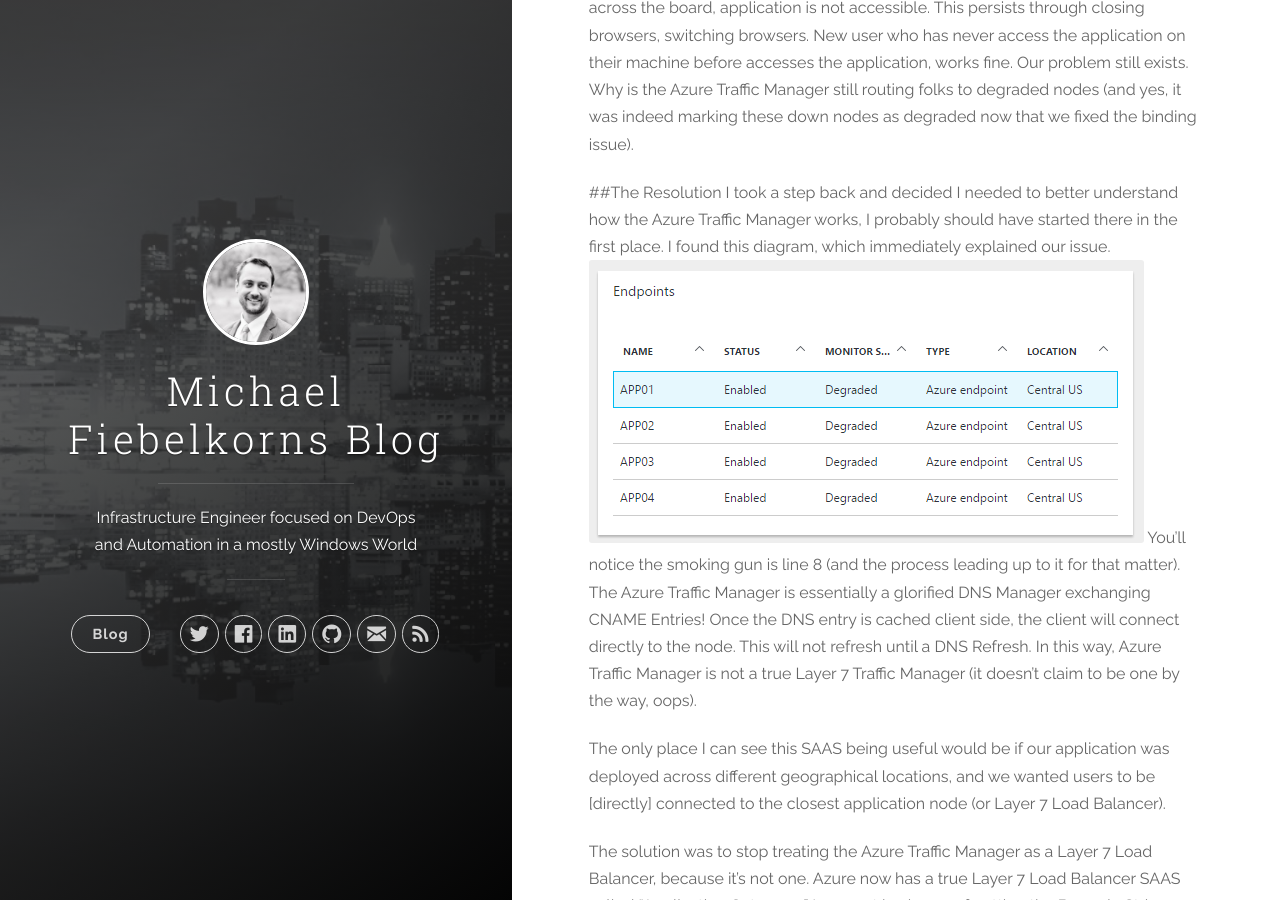
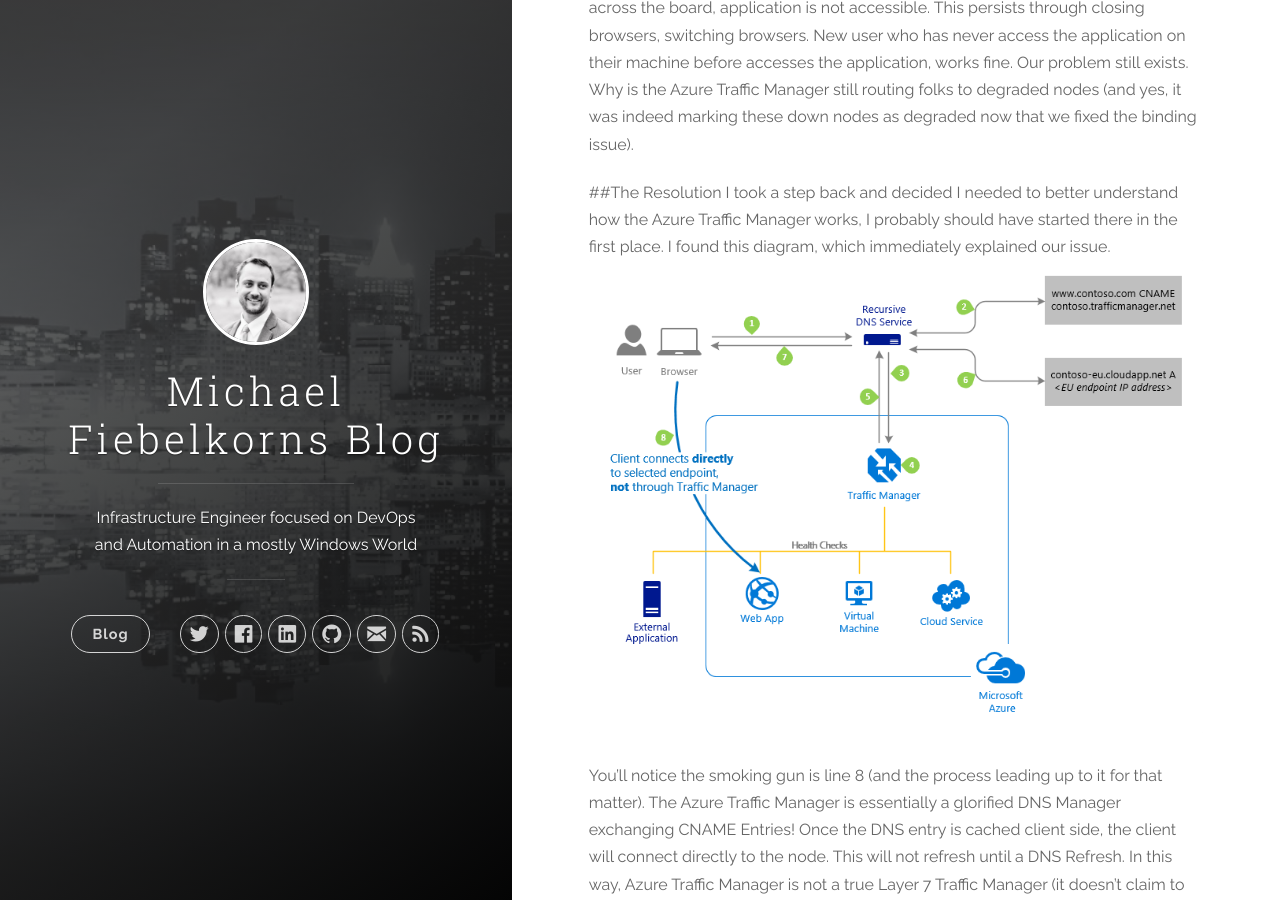
Before and after one commit to mfiebelkorn/mfiebelkorn.github.io, a Jekyll site: the page built from _posts/2016-11-04-Common-Azure-Traffic-Manager-Misconception.markdown, in a window 1280 px wide and 900 px high, scrolled down 1766 px. Built offline with Jekyll 4.4.1, drawn with Linux system fonts in a browser that asks for light colours; nearby versions of some CDN libraries.

Commit message:
Update 2016-11-04-Common-Azure-Traffic-Manager-Misconception.markdown

```diff
--- a/_posts/2016-11-04-Common-Azure-Traffic-Manager-Misconception.markdown
+++ b/_posts/2016-11-04-Common-Azure-Traffic-Manager-Misconception.markdown
@@ -15,7 +15,7 @@ Not long after implemeting Azure traffic manager, the performance team was peppe
 
 ##The Research
 I started by focusing on why an offline node, would still be getting traffic passed to it. Most traffic managers are smarter than that. I quickly came to find that our Traffic Manager was reporting all nodes degraded, and as such, it was treating them all as though they were healthy.
-![allNodesDown](/images/downNodes.png)
+![allNodesDown](/images/downNodes.PNG)
 
 It didn't take long to figure out why; Azure Traffic Manager requires the nodes to operate on a public NIC (Which is unfortunate as this was an internal application so the only use for public facing Azure IP Addresses was for this Azure Traffic Manager). In order to establish a heart beat to the nodes, it uses what it knows (the public facing IP Addresses) to try and open the application. If it returns a status of 200, it reports the node is online (yes, it thankfully ignores cert issues which are bound to happen when using the Azure Public DNS Names). The solution then, to get these nodes to start returning status 200, was to simply add the public Azure DNS name of the public NIC to a binding of one of the sites. Simple as that. Nodes started to come online in the Azure Traffic Manager Portal. One problem down. Let's step back to the orginal problem and see if it still persists.
 
@@ -23,7 +23,8 @@ All nodes online, user accesses the application. Everythign works. Baseline test
 
 ##The Resolution
 I took a step back and decided I needed to better understand how the Azure Traffic Manager works, I probably should have started there in the first place. I found this diagram, which immediately explained our issue.
-![allNodesDown](/images/downNodes.PNG)
+![allNodesDown](/images/azureTrafficManager.PNG)
+
 You'll notice the smoking gun is line 8 (and the process leading up to it for that matter). The Azure Traffic Manager is essentially a glorified DNS Manager exchanging CNAME Entries! Once the DNS entry is cached client side, the client will connect directly to the node. This will not refresh until a DNS Refresh. In this way, Azure Traffic Manager is not a true Layer 7 Traffic Manager (it doesn't claim to be one by the way, oops).
 
 The only place I can see this SAAS being useful would be if our application was deployed across different geographical locations, and we wanted users to be [directly] connected to the closest application node (or Layer 7 Load Balancer).
```
